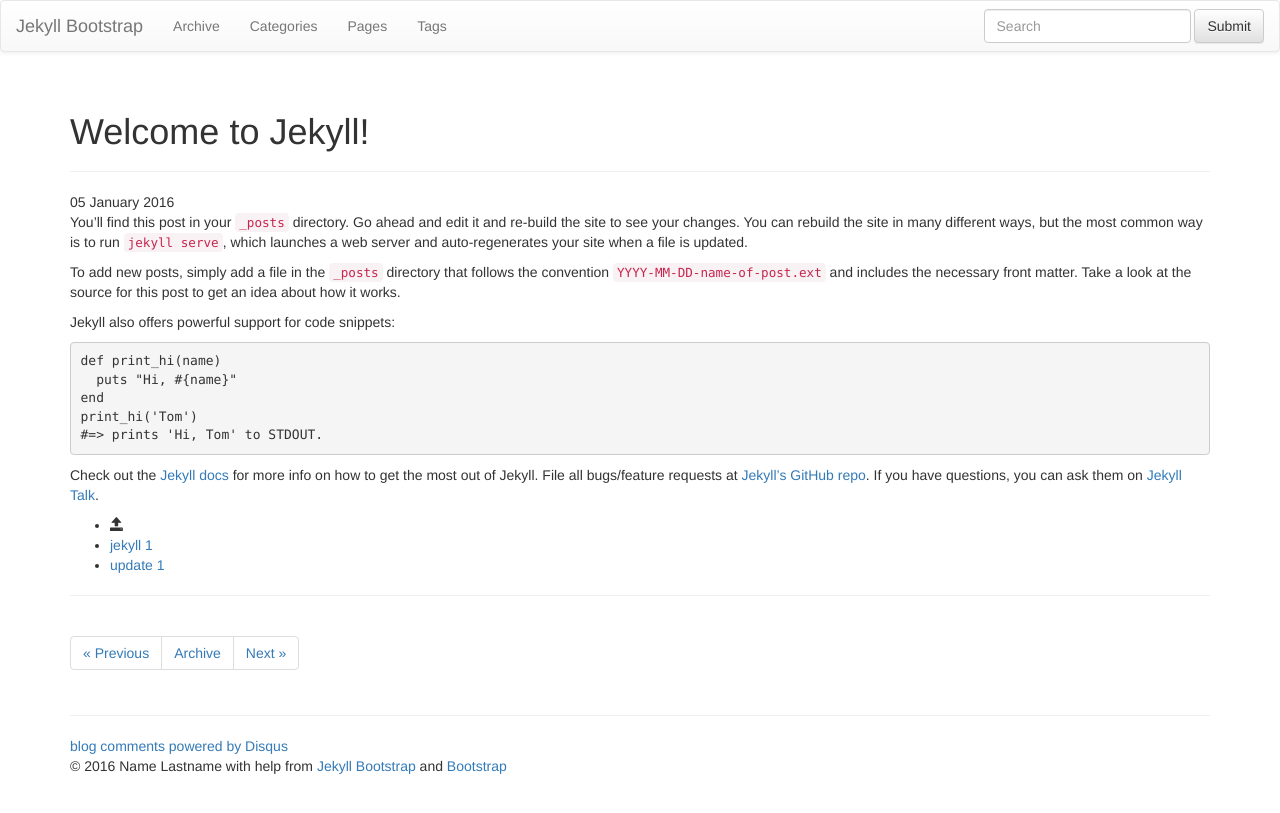
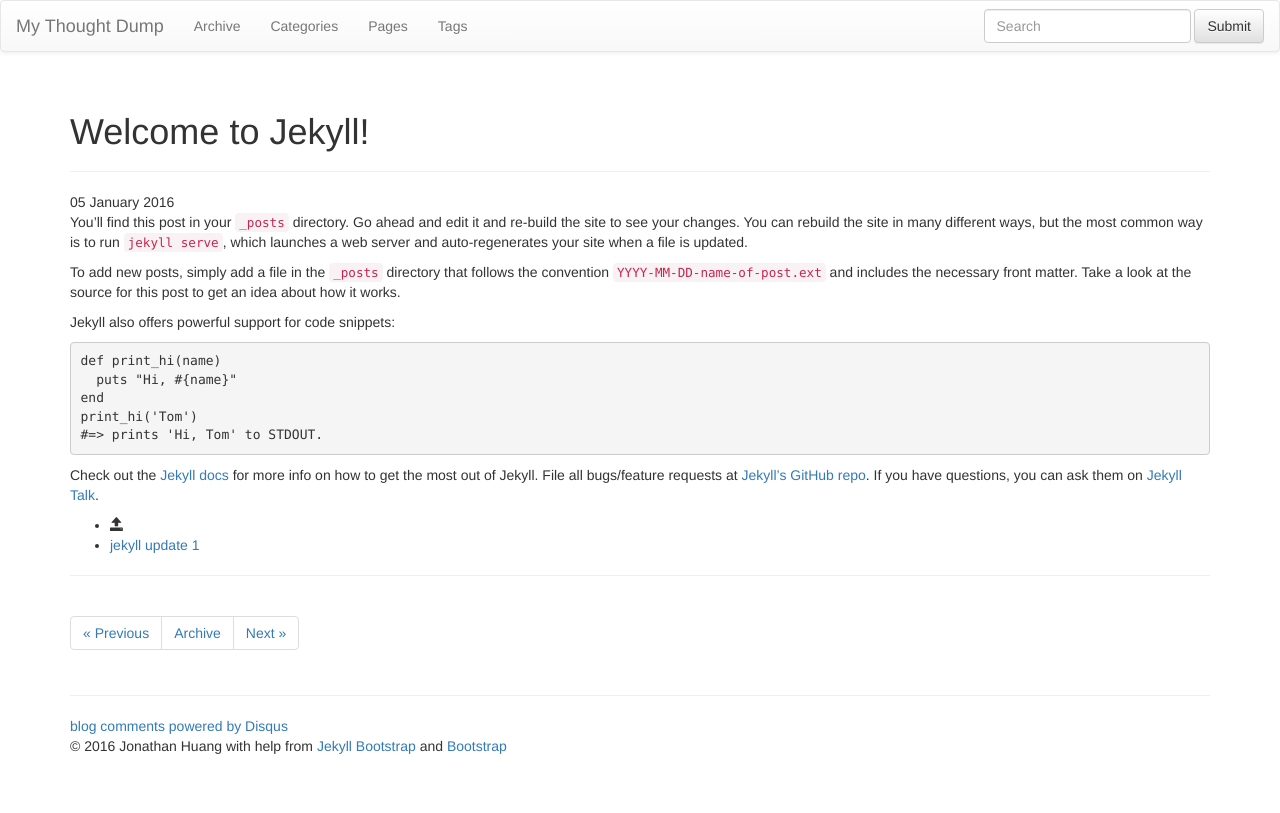
Before and after one commit to huang-j/huang-j.github.io, a Jekyll site: the page built from _posts/2016-01-05-welcome-to-jekyll.markdown, in a window 1280 px wide. Shown: the top 813 px of the page. Built offline with Jekyll 4.4.1, drawn with Linux system fonts in a browser that asks for light colours; nearby versions of some CDN libraries; library files that are not in the unit come from our copies; comment, search, counter and statistics services are not loaded.

Commit message:
Fixed the config file. Maybe
Added markdown, highlight: true and another line

```diff
--- a/_config.yml
+++ b/_config.yml
@@ -4,18 +4,21 @@
 
 exclude: [".rvmrc", ".rbenv-version", "README.md", "Rakefile", "changelog.md"]
 highlighter: pygments
+highlighter: true
+markdown: kramdown
+permalink: pretty
 
 # Themes are encouraged to use these universal variables
 # so be sure to set them if your theme uses them.
 #
-title : Jekyll Bootstrap
+title : My Thought Dump
 tagline: Site Tagline
 author :
-  name : Name Lastname
-  email : blah@email.test
-  github : username
-  twitter : username
-  feedburner : feedname
+  name : Jonathan Huang
+  email : jonayboy@gmail.com
+  github : huang-j
+  twitter :
+  feedburner :
 
 # The production_url is only used when full-domain names are needed
 # such as sitemap.txt
@@ -25,7 +28,7 @@
 # Else if you are pushing to username.github.io, replace with your username.
 # Finally if you are pushing to a GitHub project page, include the project name at the end.
 #
-production_url : http://username.github.io
+production_url : http://huang-j.github.io
 
 # All Jekyll-Bootstrap specific configurations are namespaced into this hash
 #
@@ -104,7 +107,7 @@
     gauges :
         site_id : 'SITE ID'
     google :
-        tracking_id : 'UA-123-12'
+        tracking_id : 'UA-72038855-1'
     getclicky :
       site_id :
     mixpanel :
--- a/_posts/2016-01-05-welcome-to-jekyll.markdown
+++ b/_posts/2016-01-05-welcome-to-jekyll.markdown
@@ -2,7 +2,7 @@
 layout: post
 title:  "Welcome to Jekyll!"
 date:   2016-01-05 09:43:29 -0600
-categories: jekyll update
+categories: [jekyll update]
 ---
 You’ll find this post in your `_posts` directory. Go ahead and edit it and re-build the site to see your changes. You can rebuild the site in many different ways, but the most common way is to run `jekyll serve`, which launches a web server and auto-regenerates your site when a file is updated.
 
```
Also changed, not shown: _posts/core-samples/2011-12-29-jekyll-introduction.md (line endings or trailing spaces).
